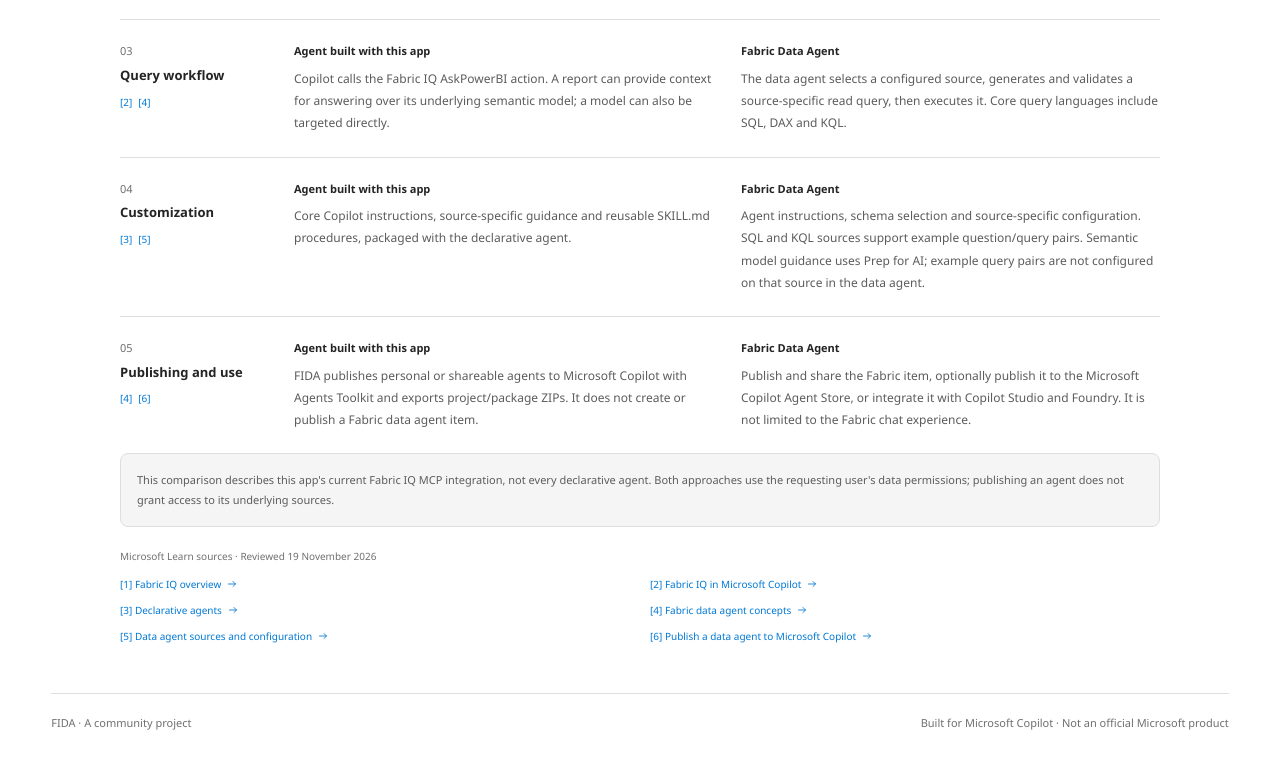
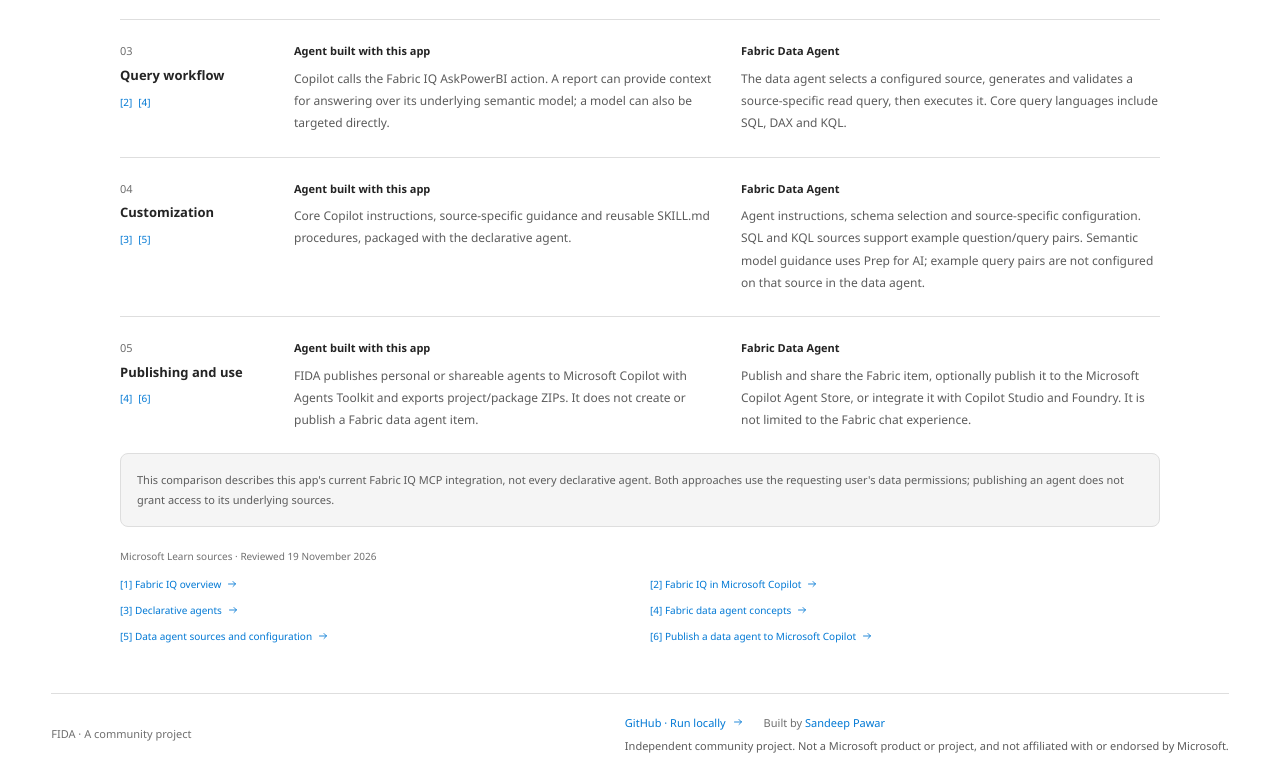
Before and after one commit to pawarbi/copilot-analytics-studio, a website with bundled scripts: page public/index.html in a window 1280 px wide. Shown: the part 2219-2997 px from the top of the page. Before the commit the page ends 2974 px from the top, so only its background shows below. Built offline with nearby package versions, Linux system fonts and the light colour scheme; files whose address does not match are found by name.

Commit message:
Add community credits and local-use links
Link to GitHub and Sandeep Pawar's blog, and display the independent non-Microsoft project disclaimer throughout FIDA.

Co-authored-by: Copilot <223556219+Copilot@users.noreply.github.com>

```diff
--- a/public/app.js
+++ b/public/app.js
@@ -41,6 +41,7 @@ const paths = {
 const icon = name => `<svg viewBox="0 0 24 24" fill="none" stroke="currentColor" stroke-width="1.7" stroke-linecap="round" stroke-linejoin="round" aria-hidden="true">${paths[name] ?? paths.info}</svg>`;
 defineAgentGuide(icon);
 const brand = () => `<div class="brand"><span class="brand-mark">${icon('book')}</span><div><strong>FIDA</strong><span>Fabric IQ Declarative Agents</span></div></div>`;
+const projectCredits = () => `<div class="project-credits"><div class="project-credit-links"><a href="https://github.com/pawarbi/copilot-analytics-studio#run-locally" target="_blank" rel="noopener noreferrer">GitHub · Run locally ${icon('arrow')}</a><span>Built by <a href="https://www.fabric.guru" target="_blank" rel="noopener noreferrer">Sandeep Pawar</a></span></div><p>Independent community project. Not a Microsoft product or project, and not affiliated with or endorsed by Microsoft.</p></div>`;
 const fabricCredit = () => `<a class="fabric-credit" href="https://learn.microsoft.com/fabric/iq/connectors/microsoft-365-copilot-overview" target="_blank" rel="noopener noreferrer"><img src="/icons/fabric_32_color.svg" width="22" height="22" alt=""><span>Data answers powered by <strong>Fabric IQ</strong></span>${icon('arrow')}</a>`;
 const packTone = id => id === 'sales' || id === 'customers' ? 'expertise' : id === 'finance' || id === 'executive' ? 'rules' : 'source';
 function notebookScene() {
@@ -123,7 +124,7 @@ function renderSignIn() {
           : `<button class="btn primary full signin-button" data-action="signin"><span class="ms-icon" aria-hidden="true"><i></i><i></i><i></i><i></i></span> Sign in with Microsoft</button><details class="advanced-signin"><summary>Tenant settings</summary><div class="field"><label for="tenant">Tenant ID (optional)</label><input id="tenant" placeholder="Leave blank to choose during sign-in"><span class="help">Enter a tenant GUID only if your organization requires it.</span></div></details><button class="text-btn small" data-action="refresh-auth">Already connected? Check again</button>`}
       <div class="signin-divider"></div><div class="mini-feature">${icon('shield')}<span>Microsoft handles authentication. Source access uses your existing permissions.</span></div><div class="mini-feature">${icon('file')}<span>Project source files can be exported as a ZIP.</span></div>
       <p class="signin-footnote">${state.hosting.mode === 'hosted' ? 'Your account and projects are separate from other makers.' : 'Local edition · Publishing uses Microsoft 365 Agents Toolkit on this computer.'}</p>
-    </section></main><div class="welcome-guide"><agent-guide></agent-guide></div><footer class="welcome-footer"><span>FIDA · A community project</span><span>Built for Microsoft Copilot · Not an official Microsoft product</span></footer></div>`;
+    </section></main><div class="welcome-guide"><agent-guide></agent-guide></div><footer class="welcome-footer"><span>FIDA · A community project</span>${projectCredits()}</footer></div>`;
 }
 function readiness() {
   const p = state.project;
@@ -143,7 +144,7 @@ function render() {
       ${p ? `<div class="side-label">Project configuration</div><nav aria-label="FIDA navigation">${tabs.map(([key, image, title]) => `<button class="nav-button ${state.tab === key ? 'active' : ''}" data-tab="${key}" ${state.tab === key ? 'aria-current="page"' : ''}><span class="nav-step">${icon(image)}</span><span>${title}</span>${key === 'skills' && p.skills.length ? `<span class="count">${p.skills.length}</span>` : ''}</button>`).join('')}</nav>` : `<div class="side-label">Templates</div><nav aria-label="Template shortcuts">${[['packs', 'book', 'Starter packs'], ['skills', 'skill', 'Skills'], ['profiles', 'pen', 'Behavior presets']].map(([kind, image, title]) => `<button class="nav-button" data-library="${kind}">${icon(image)} ${title}</button>`).join('')}</nav>`}
       <div class="sidebar-note"><strong>${icon('shield')} Your publishing choice</strong><p>Keep an agent personal or publish a shareable version for selected people.</p><a href="https://learn.microsoft.com/en-us/plugins/prerequisites#agent-capabilities-and-licensing-models" target="_blank" rel="noopener noreferrer">Permissions & licensing ${icon('arrow')}</a></div>
     </aside><div class="workspace"><div class="workspace-toolbar ${p ? '' : 'home-toolbar'}"><div class="breadcrumbs">${p ? `<button class="text-btn" data-action="home">My agents</button>${icon('chevron')}<strong>${esc(p.name || 'Untitled agent')}</strong>` : '<span>Home</span>'}</div><div class="actions">${state.job?.status === 'running' ? `<button class="btn small" data-action="show-job"><span class="spinner"></span> Operation running</button>` : ''}${p ? `<span class="save-status" id="save-status" role="status">${saveLabel()}</span><button class="btn small" data-action="save" id="save-button">${icon('save')} Save draft</button>` : ''}</div></div>
-      <main class="content ${p ? 'editor-content' : 'home-content'}">${p ? renderEditor() : renderDashboard()}</main><footer class="workspace-footer"><span>FIDA · Community project</span><span>${state.hosting.mode === 'hosted' ? 'Personal workspace' : 'Saved on this computer.'}</span></footer></div></div></div>`;
+      <main class="content ${p ? 'editor-content' : 'home-content'}">${p ? renderEditor() : renderDashboard()}</main><footer class="workspace-footer"><span>FIDA · ${state.hosting.mode === 'hosted' ? 'Personal workspace' : 'Saved on this computer.'}</span>${projectCredits()}</footer></div></div></div>`;
   if (isPublishing()) {
     for (const control of app.querySelectorAll('input,textarea,select,[data-remove-report],[data-remove-skill],[data-template],[data-action="add-report"],[data-action="add-skill"],[data-action="manage-sharing"],[data-action="review-publish"]')) control.disabled = true;
   }
--- a/public/styles.css
+++ b/public/styles.css
@@ -121,6 +121,11 @@ summary{cursor:pointer}
 .mini-feature svg{width:16px;height:16px;color:var(--cp-text-muted);margin-top:2px}
 .signin-card .signin-footnote{font-size:11px;color:var(--cp-text-soft);line-height:1.7;margin-top:22px}
 .welcome-footer{color:var(--cp-text-soft);font-size:11px;padding-top:20px;border-top:1px solid var(--cp-border)}
+.project-credits{max-width:680px;min-width:0}
+.project-credit-links{display:flex;flex-wrap:wrap;align-items:center;gap:8px 20px}
+.project-credit-links>a{display:inline-flex;align-items:center;gap:6px}
+.project-credit-links svg{width:12px;height:12px}
+.project-credits p{line-height:1.6;margin-top:6px}
 .studio{min-height:100vh}
 .appbar{height:60px;display:flex;align-items:center;justify-content:space-between;gap:24px;padding:0 20px;background:var(--cp-surface);border-bottom:1px solid var(--cp-border);position:sticky;top:0;z-index:4}
 .appbar .brand{min-width:220px}
```
Also changed, not shown: tests/browser.mjs (+12 -0 lines), README.md.
